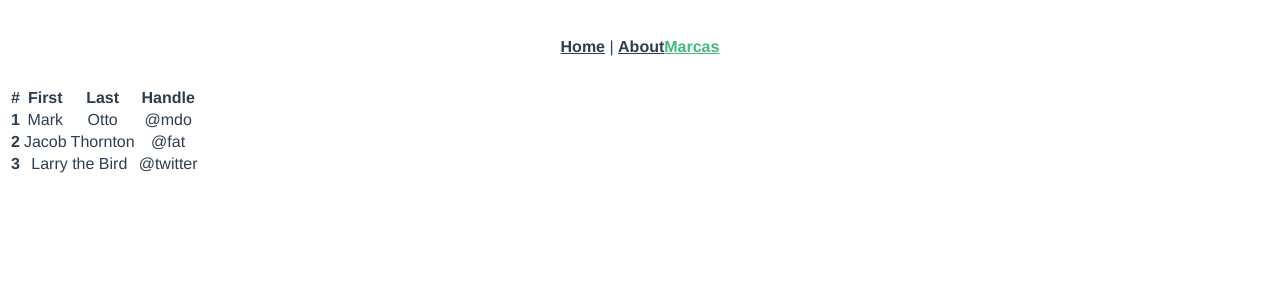
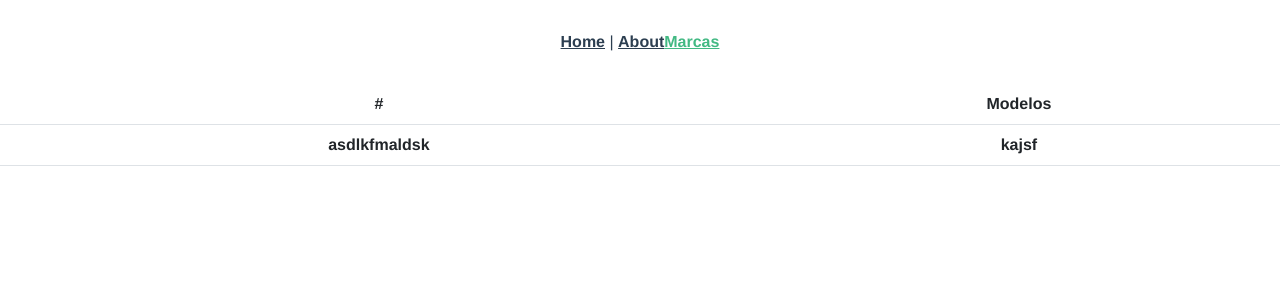
Before and after one commit to tailyne-bertoncelli/estacionamento-client, a Vue app: page /lista-marcas in a window 1280 px wide. Shown: the top 300 px of the page. Built offline with nearby package versions, Linux system fonts and the light colour scheme.

Commit message:
Adicionando bootstrap

```diff
--- a/public/index.html
+++ b/public/index.html
@@ -5,6 +5,7 @@
     <meta http-equiv="X-UA-Compatible" content="IE=edge">
     <meta name="viewport" content="width=device-width,initial-scale=1.0">
     <link rel="icon" href="<%= BASE_URL %>favicon.ico">
+    <link href="https://cdn.jsdelivr.net/npm/bootstrap@5.3.0/dist/css/bootstrap.min.css" rel="stylesheet" integrity="sha384-9ndCyUaIbzAi2FUVXJi0CjmCapSmO7SnpJef0486qhLnuZ2cdeRhO02iuK6FUUVM" crossorigin="anonymous">
     <title><%= htmlWebpackPlugin.options.title %></title>
   </head>
   <body>
--- a/src/views/marca/marca-listVue.vue
+++ b/src/views/marca/marca-listVue.vue
@@ -1,33 +1,20 @@
 <template>
+  <div>
       <table class="table">
         <thead>
           <tr>
             <th scope="col">#</th>
-                <th scope="col">First</th>
-                <th scope="col">Last</th>
-                <th scope="col">Handle</th>
+            <th scope="col">Modelos</th>
           </tr>
         </thead>
         <tbody>
           <tr>
-                <th scope="row">1</th>
-                <td>Mark</td>
-                <td>Otto</td>
-                <td>@mdo</td>
-            </tr>
-            <tr>
-                <th scope="row">2</th>
-                <td>Jacob</td>
-                <td>Thornton</td>
-                <td>@fat</td>
-            </tr>
-            <tr>
-                <th scope="row">3</th>
-                <td colspan="2">Larry the Bird</td>
-                <td>@twitter</td>
+            <th scope="row">asdlkfmaldsk</th>
+            <th scope="row">kajsf</th>
           </tr>
         </tbody>
       </table>
+    </div>
 </template>
 
 <script lang="ts">
```
Lines whose indentation alone changed are shown as unchanged.
